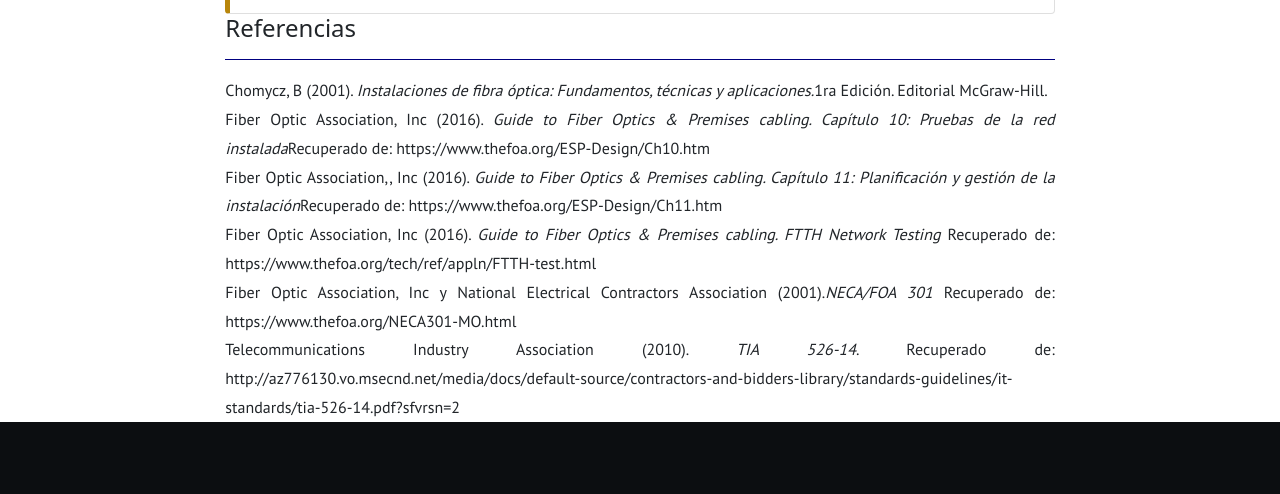
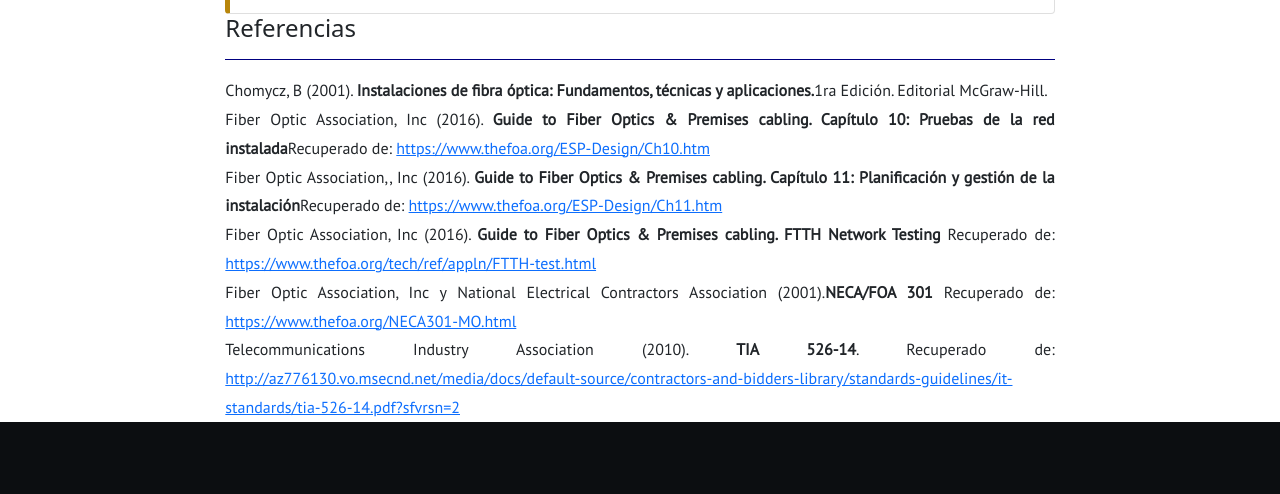
Before and after one commit to ManualFTTH/Optical, a plain HTML site: page certificacion.html in a window 1280 px wide. Shown: the part 5701-6195 px from the top of the page. Drawn offline with nearby package versions, Linux system fonts and the light colour scheme.

Commit message:
Update certificacion.html

```diff
--- a/certificacion.html
+++ b/certificacion.html
@@ -211,12 +211,12 @@
               <hr style="color:navy; height: 1px; opacity: 80;">
               <div class="col-sm-12" >
               <p class="pasos-principales" style="font-size: medium; line-height: 180%;">
-                Chomycz, B (2001). <i>Instalaciones de fibra óptica: Fundamentos, técnicas y aplicaciones.</i>1ra Edición. Editorial McGraw-Hill.<br>
-                Fiber Optic Association, Inc  (2016). <i>Guide to Fiber Optics & Premises cabling. Capítulo 10: Pruebas de la red instalada</i>Recuperado de: https://www.thefoa.org/ESP-Design/Ch10.htm<br>
-                Fiber Optic Association,, Inc  (2016). <i>Guide to Fiber Optics & Premises cabling. Capítulo 11: Planificación y gestión de la instalación</i>Recuperado de: https://www.thefoa.org/ESP-Design/Ch11.htm<br>
-                Fiber Optic Association, Inc  (2016). <i>Guide to Fiber Optics & Premises cabling. FTTH Network Testing </i>Recuperado de: https://www.thefoa.org/tech/ref/appln/FTTH-test.html<br>
-                Fiber Optic Association, Inc y National Electrical Contractors Association (2001).<i>NECA/FOA 301</i> Recuperado de: https://www.thefoa.org/NECA301-MO.html <br>
-                Telecommunications Industry Association (2010). <i>TIA 526-14</i>. Recuperado de: http://az776130.vo.msecnd.net/media/docs/default-source/contractors-and-bidders-library/standards-guidelines/it-standards/tia-526-14.pdf?sfvrsn=2
+                Chomycz, B (2001). <b>Instalaciones de fibra óptica: Fundamentos, técnicas y aplicaciones.</b>1ra Edición. Editorial McGraw-Hill.<br>
+                Fiber Optic Association, Inc  (2016). <b>Guide to Fiber Optics & Premises cabling. Capítulo 10: Pruebas de la red instalada</b>Recuperado de:  <a href="https://www.thefoa.org/ESP-Design/Ch10.htm">https://www.thefoa.org/ESP-Design/Ch10.htm</a><br>
+                Fiber Optic Association,, Inc  (2016). <b>Guide to Fiber Optics & Premises cabling. Capítulo 11: Planificación y gestión de la instalación</b>Recuperado de: <a href=" https://www.thefoa.org/ESP-Design/Ch11.htm"> https://www.thefoa.org/ESP-Design/Ch11.htm</a> <br>
+                Fiber Optic Association, Inc  (2016). <b>Guide to Fiber Optics & Premises cabling. FTTH Network Testing </b>Recuperado de: <a href=" https://www.thefoa.org/tech/ref/appln/FTTH-test.html"> https://www.thefoa.org/tech/ref/appln/FTTH-test.html</a><br>
+                Fiber Optic Association, Inc y National Electrical Contractors Association (2001).<b>NECA/FOA 301</b> Recuperado de: <a href="https://www.thefoa.org/NECA301-MO.html">https://www.thefoa.org/NECA301-MO.html</a>  <br>
+                Telecommunications Industry Association (2010). <b>TIA 526-14</b>. Recuperado de: <a href="http://az776130.vo.msecnd.net/media/docs/default-source/contractors-and-bidders-library/standards-guidelines/it-standards/tia-526-14.pdf?sfvrsn=2">http://az776130.vo.msecnd.net/media/docs/default-source/contractors-and-bidders-library/standards-guidelines/it-standards/tia-526-14.pdf?sfvrsn=2</a>
               </p>
               </div>
             </div>
```
